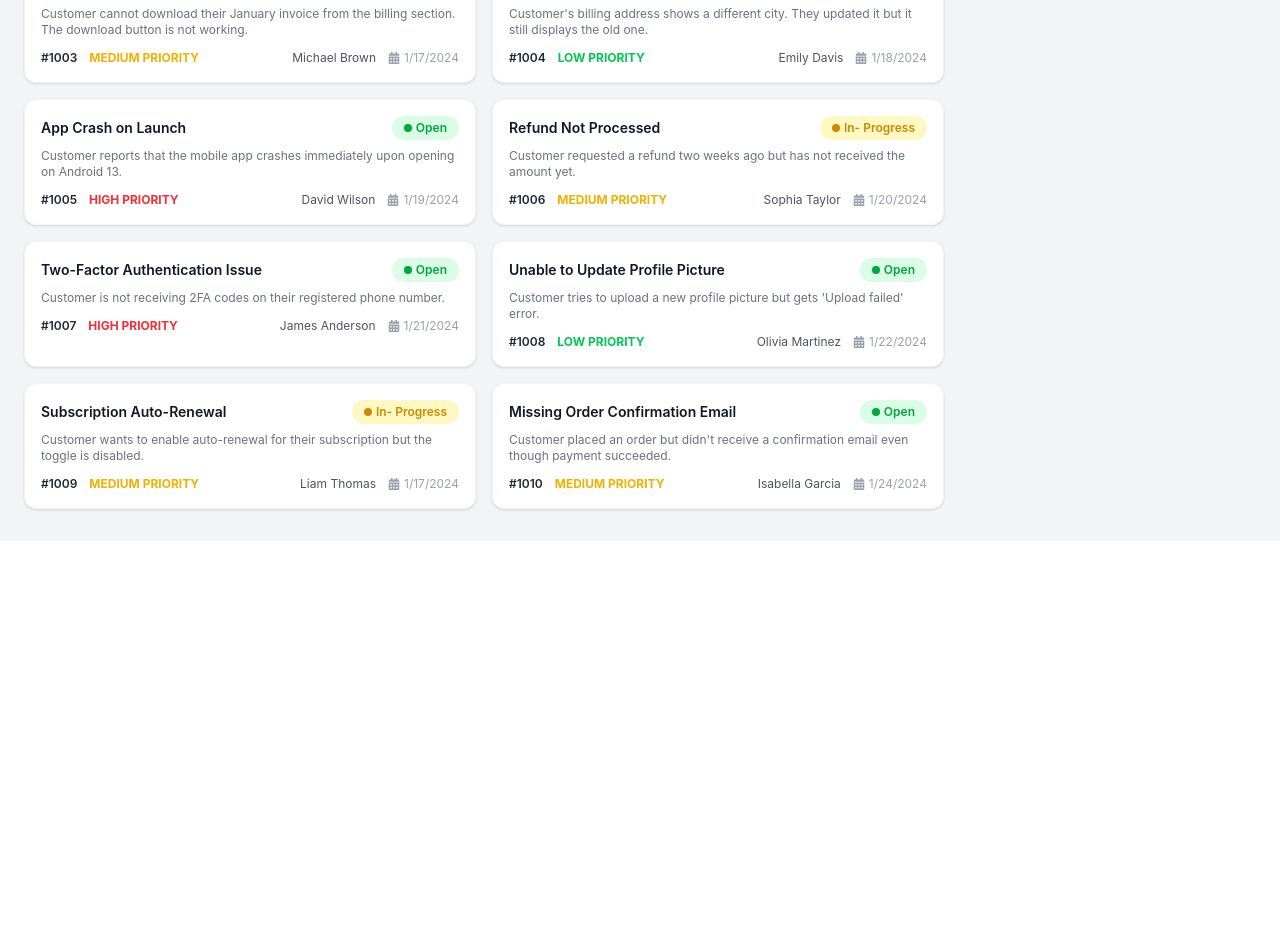
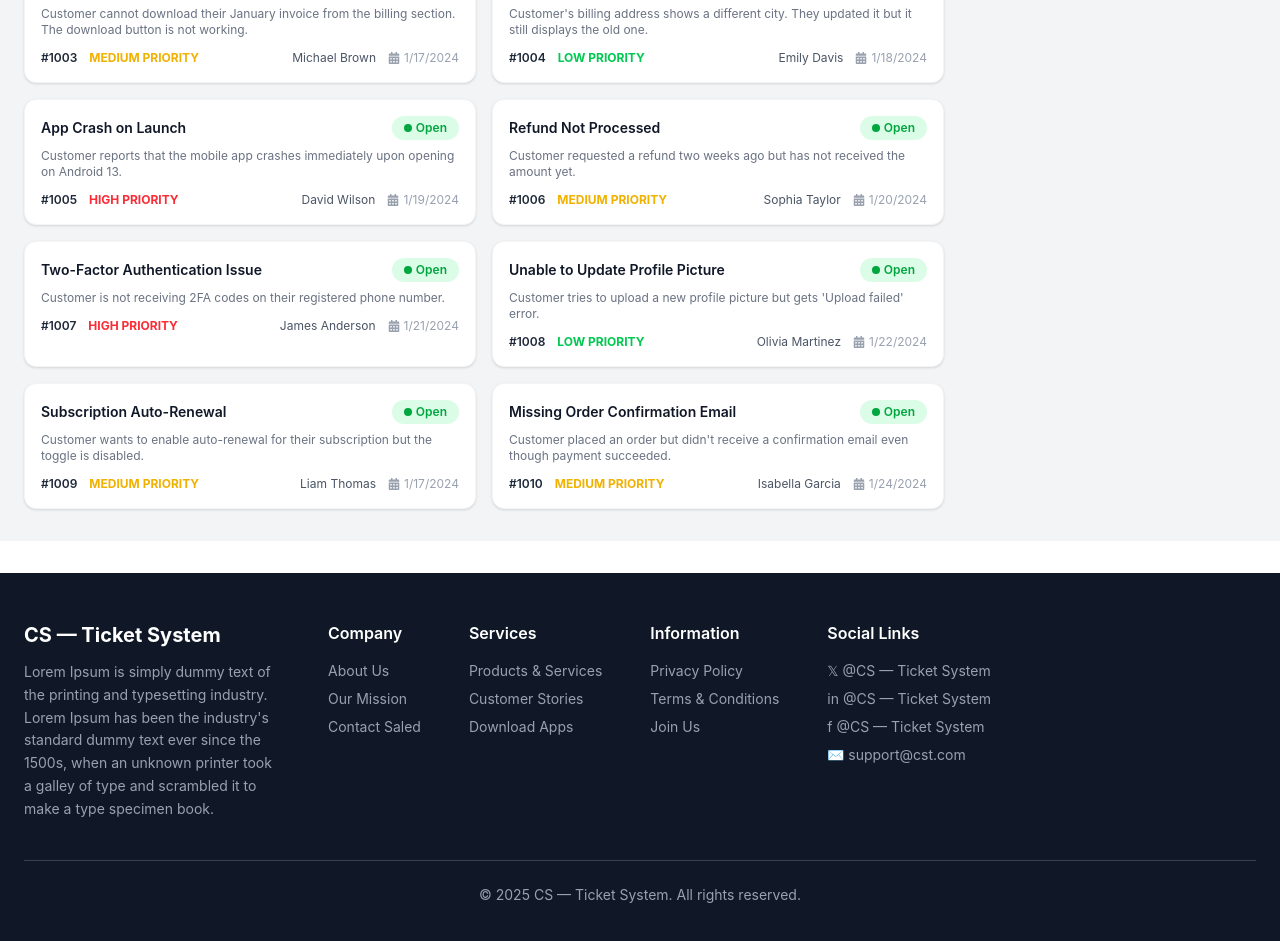
Before and after one commit to yeasir19181015/mission_restart_a02_by_zim, a React (Vite) app: page / in a window 1280 px wide. Shown: the part 601-1542 px from the top of the page. Before the commit the page ends 1142 px from the top, so only its background shows below. Built offline with nearby package versions, Linux system fonts and the light colour scheme.

Commit message:
footer section added

```diff
--- a/src/components/Footer.jsx
+++ b/src/components/Footer.jsx
@@ -1 +1,73 @@
-export default function Footer() { return <div></div> }
+export default function Footer() {
+  return (
+    <footer className="bg-gray-900 text-white px-6 py-12 mt-8">
+      {/* Top Section */}
+      <div className="flex gap-12 mb-10">
+        {/* Brand */}
+        <div className="w-64">
+          <h2 className="text-xl font-bold mb-3">CS — Ticket System</h2>
+          <p className="text-sm text-gray-400 leading-relaxed">
+            Lorem Ipsum is simply dummy text of the printing and typesetting
+            industry. Lorem Ipsum has been the industry's standard dummy text
+            ever since the 1500s, when an unknown printer took a galley of type
+            and scrambled it to make a type specimen book.
+          </p>
+        </div>
+
+        {/* Company */}
+        <div>
+          <h3 className="font-semibold mb-4">Company</h3>
+          <ul className="flex flex-col gap-2 text-sm text-gray-400">
+            <li className="cursor-pointer hover:text-white">About Us</li>
+            <li className="cursor-pointer hover:text-white">Our Mission</li>
+            <li className="cursor-pointer hover:text-white">Contact Saled</li>
+          </ul>
+        </div>
+
+        {/* Services */}
+        <div>
+          <h3 className="font-semibold mb-4">Services</h3>
+          <ul className="flex flex-col gap-2 text-sm text-gray-400">
+            <li className="cursor-pointer hover:text-white">Products & Services</li>
+            <li className="cursor-pointer hover:text-white">Customer Stories</li>
+            <li className="cursor-pointer hover:text-white">Download Apps</li>
+          </ul>
+        </div>
+
+        {/* Information */}
+        <div>
+          <h3 className="font-semibold mb-4">Information</h3>
+          <ul className="flex flex-col gap-2 text-sm text-gray-400">
+            <li className="cursor-pointer hover:text-white">Privacy Policy</li>
+            <li className="cursor-pointer hover:text-white">Terms & Conditions</li>
+            <li className="cursor-pointer hover:text-white">Join Us</li>
+          </ul>
+        </div>
+
+        {/* Social Links */}
+        <div>
+          <h3 className="font-semibold mb-4">Social Links</h3>
+          <ul className="flex flex-col gap-2 text-sm text-gray-400">
+            <li className="cursor-pointer hover:text-white">
+              𝕏 @CS — Ticket System
+            </li>
+            <li className="cursor-pointer hover:text-white">
+              in @CS — Ticket System
+            </li>
+            <li className="cursor-pointer hover:text-white">
+              f @CS — Ticket System
+            </li>
+            <li className="cursor-pointer hover:text-white">
+              ✉ support@cst.com
+            </li>
+          </ul>
+        </div>
+      </div>
+
+      {/* Divider */}
+      <div className="border-t border-gray-700 pt-6 text-center text-sm text-gray-400">
+        © 2025 CS — Ticket System. All rights reserved.
+      </div>
+    </footer>
+  );
+}
--- a/src/data/tickets.js
+++ b/src/data/tickets.js
@@ -26,7 +26,7 @@ const tickets = [
       "Customer cannot download their January invoice from the billing section. The download button is not working.",
     customer: "Michael Brown",
     priority: "medium",
-    status: "in-progress",
+    status: "open",
     createdAt: "1/17/2024",
   },
   {
@@ -56,7 +56,7 @@ const tickets = [
       "Customer requested a refund two weeks ago but has not received the amount yet.",
     customer: "Sophia Taylor",
     priority: "medium",
-    status: "in-progress",
+    status: "open",
     createdAt: "1/20/2024",
   },
   {
@@ -86,7 +86,7 @@ const tickets = [
       "Customer wants to enable auto-renewal for their subscription but the toggle is disabled.",
     customer: "Liam Thomas",
     priority: "medium",
-    status: "in-progress",
+    status: "open",
     createdAt: "1/17/2024",
   },
   {
--- /dev/null
+++ b/src/utils/localStorage.js
@@ -0,0 +1,28 @@
+// Save data to localStorage
+export const saveToLocalStorage = (key, value) => {
+  try {
+    localStorage.setItem(key, JSON.stringify(value));
+  } catch (error) {
+    console.error("Error saving to localStorage:", error);
+  }
+};
+
+// Load data from localStorage
+export const loadFromLocalStorage = (key) => {
+  try {
+    const data = localStorage.getItem(key);
+    return data ? JSON.parse(data) : null;
+  } catch (error) {
+    console.error("Error loading from localStorage:", error);
+    return null;
+  }
+};
+
+// Remove data from localStorage
+export const removeFromLocalStorage = (key) => {
+  try {
+    localStorage.removeItem(key);
+  } catch (error) {
+    console.error("Error removing from localStorage:", error);
+  }
+};
```
